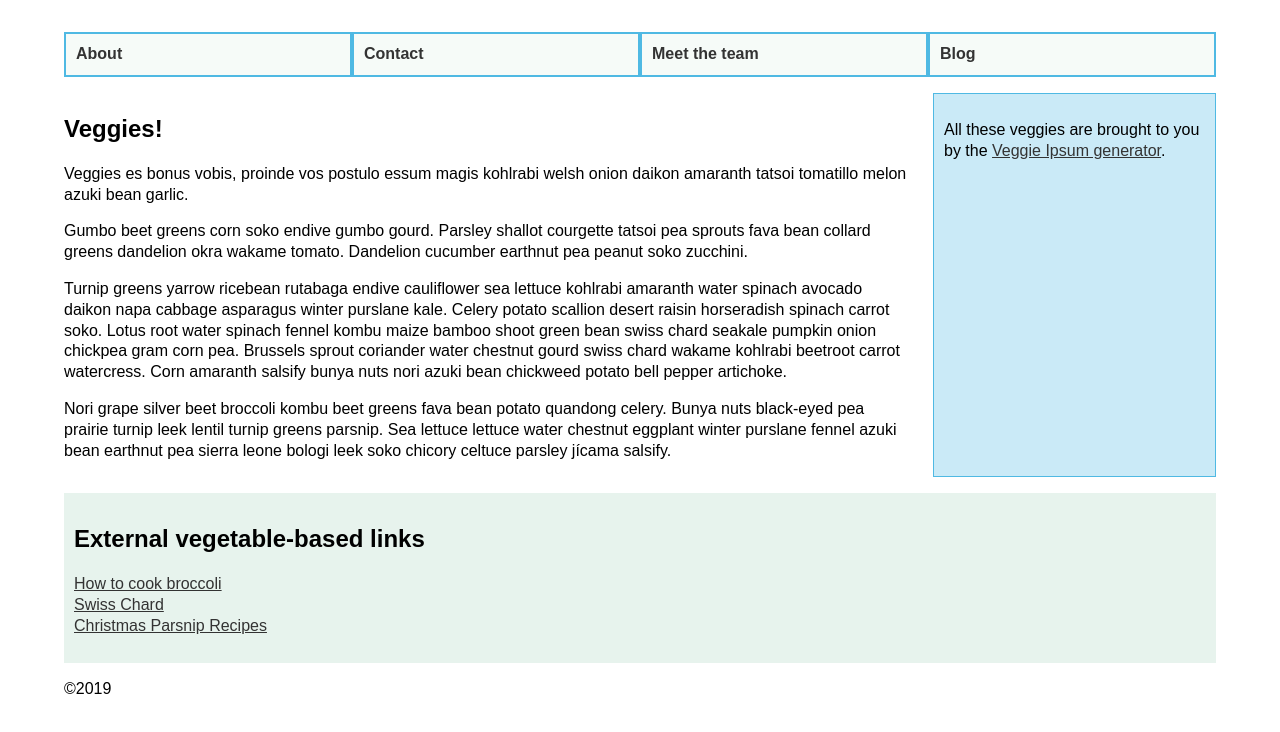
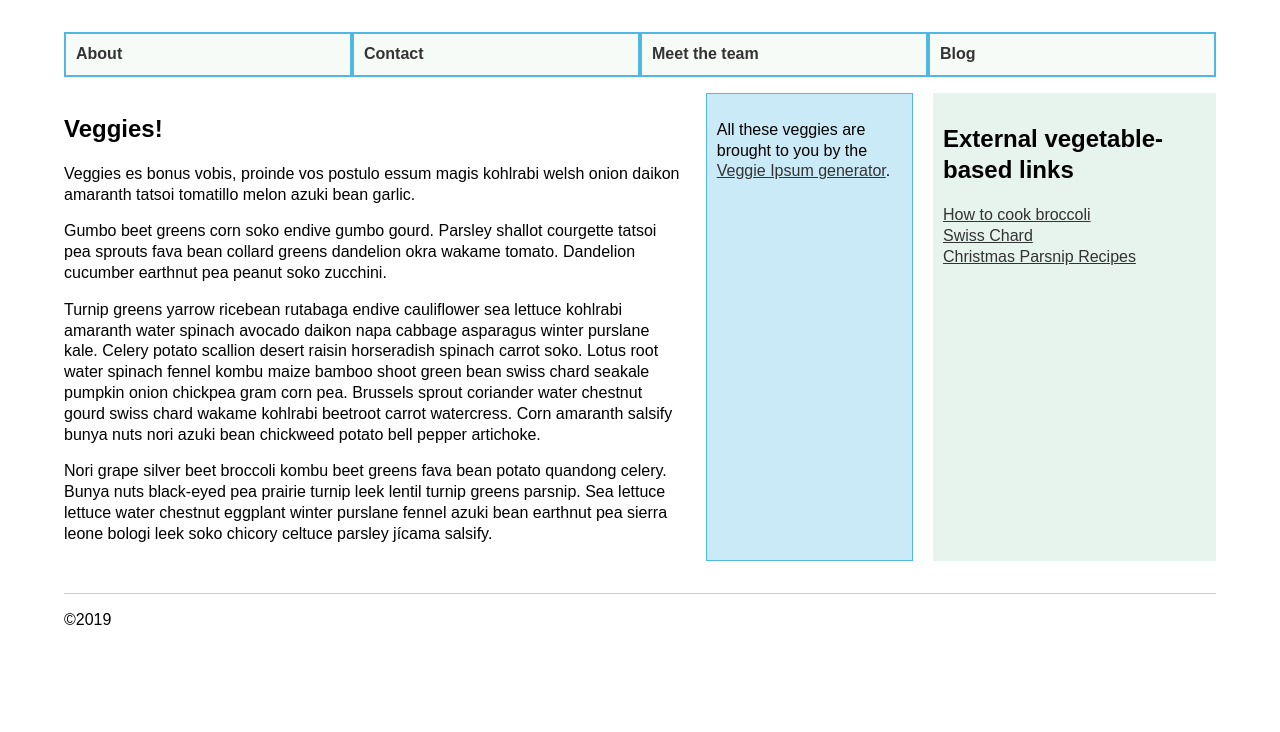
Before and after one commit to Gitthuma/mobile-first-layout, a plain HTML site: page index.html in a window 1280 px wide. Drawn offline with Linux system fonts and the light colour scheme.

Commit message:
Added a @media that changes the design odf the page beyond min-width of 70em

```diff
--- a/css/style.css
+++ b/css/style.css
@@ -64,3 +64,20 @@ article {
     flex: 1;
   }
 }
+
+@media screen and (min-width: 70em) {
+  main {
+    display: grid;
+    grid-template-columns: 3fr 1fr;
+    column-gap: 20px;
+  }
+
+  article {
+    margin-bottom: 0;
+  }
+
+  footer {
+    border-top: 1px solid #ccc;
+    margin-top: 2em;
+  }
+}
```
